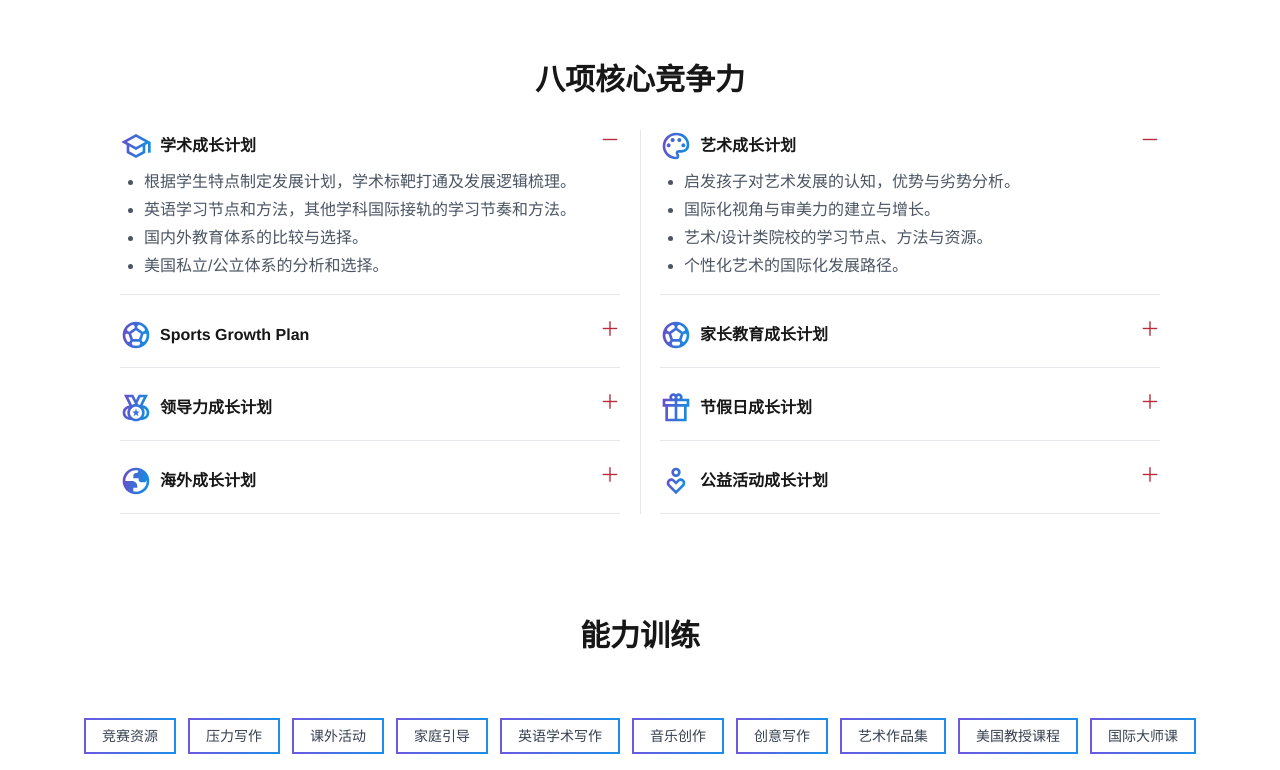
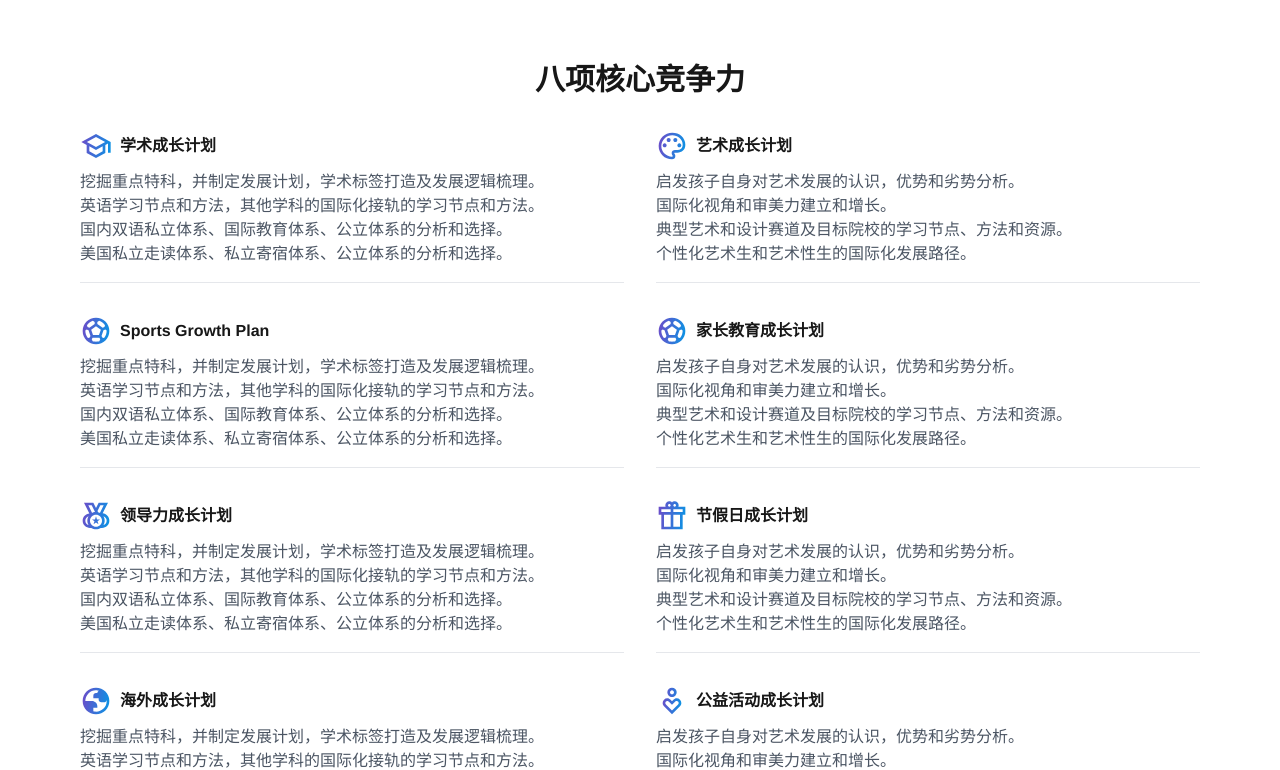
Before and after one commit to jacobsun000/ulead, a Next.js app: page /zh/lead-program in a window 1280 px wide. Shown: the part 2493-3263 px from the top of the page. Built offline with nearby package versions, Linux system fonts and the light colour scheme.

Commit message:
add 8 core

```diff
--- a/app/zh/lead-program/page.js
+++ b/app/zh/lead-program/page.js
@@ -1,7 +1,83 @@
 import PageBackground from "@/ui/zh/PageBackground";
 import Footer from "@/ui/zh/Footer";
+import SectionHeader from "@/ui/zh/SectionHeader";
+import Image from 'next/image'
+
+const ServiceItem = ({ title, description, isOpen, isRed, icon }) => {
+  return (
+    <div className="border-b py-4" open={isOpen}>
+      <div className="flex items-center cursor-pointer list-none">
+        <div className="w-8 h-8">
+          <Image src={icon} alt={title} width={40} height={40} />
+        </div>
+        <span className="pl-2 font-semibold text-left">{title}</span>
+      </div>
+      <ul className="mt-2 text-gray-600">
+        {description && description.map((item, index) => (<li key={index}>{item}</li>))}
+      </ul>
+    </div>
+  );
+};
 
 export default function LeadProgramPage() {
+  const services = [
+    {
+      title: "学术成长计划", icon: "/img/lead-program/11.svg", isOpen: false, isRed: false,
+      description: ["挖掘重点特科，并制定发展计划，学术标签打造及发展逻辑梳理。",
+        "英语学习节点和方法，其他学科的国际化接轨的学习节点和方法。",
+        "国内双语私立体系、国际教育体系、公立体系的分析和选择。",
+        "美国私立走读体系、私立寄宿体系、公立体系的分析和选择。"]
+    },
+    {
+      title: "艺术成长计划", icon: "/img/lead-program/22.svg", isOpen: false, isRed: false,
+      description: ["启发孩子自身对艺术发展的认识，优势和劣势分析。",
+        "国际化视角和审美力建立和增长。",
+        "典型艺术和设计赛道及目标院校的学习节点、方法和资源。",
+        "个性化艺术生和艺术性生的国际化发展路径。"]
+    },
+    {
+      title: "Sports Growth Plan", icon: "/img/lead-program/33.svg", isOpen: false, isRed: false,
+      description: ["挖掘重点特科，并制定发展计划，学术标签打造及发展逻辑梳理。",
+        "英语学习节点和方法，其他学科的国际化接轨的学习节点和方法。",
+        "国内双语私立体系、国际教育体系、公立体系的分析和选择。",
+        "美国私立走读体系、私立寄宿体系、公立体系的分析和选择。"]
+    },
+    {
+      title: "家长教育成长计划", icon: "/img/lead-program/44.svg", isOpen: false, isRed: false,
+      description: ["启发孩子自身对艺术发展的认识，优势和劣势分析。",
+        "国际化视角和审美力建立和增长。",
+        "典型艺术和设计赛道及目标院校的学习节点、方法和资源。",
+        "个性化艺术生和艺术性生的国际化发展路径。"]
+    },
+    {
+      title: "领导力成长计划", icon: "/img/lead-program/55.svg", isOpen: false, isRed: false,
+      description: ["挖掘重点特科，并制定发展计划，学术标签打造及发展逻辑梳理。",
+        "英语学习节点和方法，其他学科的国际化接轨的学习节点和方法。",
+        "国内双语私立体系、国际教育体系、公立体系的分析和选择。",
+        "美国私立走读体系、私立寄宿体系、公立体系的分析和选择。"]
+    },
+    {
+      title: "节假日成长计划", icon: "/img/lead-program/66.svg", isOpen: false, isRed: false,
+      description: ["启发孩子自身对艺术发展的认识，优势和劣势分析。",
+        "国际化视角和审美力建立和增长。",
+        "典型艺术和设计赛道及目标院校的学习节点、方法和资源。",
+        "个性化艺术生和艺术性生的国际化发展路径。"]
+    },
+    {
+      title: "海外成长计划", icon: "/img/lead-program/77.svg", isOpen: false, isRed: false,
+      description: ["挖掘重点特科，并制定发展计划，学术标签打造及发展逻辑梳理。",
+        "英语学习节点和方法，其他学科的国际化接轨的学习节点和方法。",
+        "国内双语私立体系、国际教育体系、公立体系的分析和选择。",
+        "美国私立走读体系、私立寄宿体系、公立体系的分析和选择。"]
+    },
+    {
+      title: "公益活动成长计划", icon: "/img/lead-program/88.svg", isOpen: false, isRed: false,
+      description: ["启发孩子自身对艺术发展的认识，优势和劣势分析。",
+        "国际化视角和审美力建立和增长。",
+        "典型艺术和设计赛道及目标院校的学习节点、方法和资源。",
+        "个性化艺术生和艺术性生的国际化发展路径。"]
+    },
+  ];
   return (
     <PageBackground page="lead-program">
       {/* ===== Hero ===== */}
@@ -74,117 +150,22 @@ export default function LeadProgramPage() {
           {/* ===== 八项核心竞争力 ===== */}
           <section id="section-core" className="mx-auto mt-16">
             <h2 className="text-center text-2xl md:text-3xl font-bold">八项核心竞争力</h2>
-
-            <div className="mt-8 grid grid-cols-1 md:grid-cols-2 gap-x-10 gap-y-6 relative mt-20 ml-20 mr-20">
-              <div className="hidden md:block absolute left-1/2 top-0 h-full w-px bg-gray-200" aria-hidden />
-
-              {/* 左列 */}
-              <div className="space-y-6">
-                {/* 1 */}
-                <div className="pb-4 border-b border-gray-200">
-                  <div className="flex items-start justify-between">
-                    <div className="flex items-center">
-                      <img src="/img/lead-program/11.svg" alt="学术成长计划" className="w-8 h-8" />
-                      <span className="pl-2 font-semibold">学术成长计划</span>
-                    </div>
-                    <span className="text-primary text-xl leading-none select-none">－</span>
-                  </div>
-                  <ul className="mt-2 text-gray-600 list-disc pl-6 space-y-1">
-                    <li>根据学生特点制定发展计划，学术标靶打通及发展逻辑梳理。</li>
-                    <li>英语学习节点和方法，其他学科国际接轨的学习节奏和方法。</li>
-                    <li>国内外教育体系的比较与选择。</li>
-                    <li>美国私立/公立体系的分析和选择。</li>
-                  </ul>
-                </div>
-
-                {/* 2 */}
-                <div className="pb-4 border-b border-gray-200">
-                  <div className="flex items-start justify-between">
-                    <div className="flex items-center">
-                      <img src="/img/lead-program/33.svg" alt="Sports Growth Plan" className="w-8 h-8" />
-                      <span className="pl-2 font-semibold">Sports Growth Plan</span>
-                    </div>
-                    <span className="text-primary text-xl leading-none select-none">＋</span>
-                  </div>
-                </div>
-
-                {/* 3 */}
-                <div className="pb-4 border-b border-gray-200">
-                  <div className="flex items-start justify-between">
-                    <div className="flex items-center">
-                      <img src="/img/lead-program/55.svg" alt="领导力成长计划" className="w-8 h-8" />
-                      <span className="pl-2 font-semibold">领导力成长计划</span>
-                    </div>
-                    <span className="text-primary text-xl leading-none select-none">＋</span>
-                  </div>
-                </div>
-
-                {/* 4 */}
-                <div className="pb-4 border-b border-gray-200">
-                  <div className="flex items-start justify-between">
-                    <div className="flex items-center">
-                      <img src="/img/lead-program/77.svg" alt="海外成长计划" className="w-8 h-8" />
-                      <span className="pl-2 font-semibold">海外成长计划</span>
-                    </div>
-                    <span className="text-primary text-xl leading-none select-none">＋</span>
-                  </div>
-                </div>
-              </div>
-
-              {/* 右列 */}
-              <div className="space-y-6">
-                {/* 1 */}
-                <div className="pb-4 border-b border-gray-200">
-                  <div className="flex items-start justify-between">
-                    <div className="flex items-center">
-                      <img src="/img/lead-program/22.svg" alt="艺术成长计划" className="w-8 h-8" />
-                      <span className="pl-2 font-semibold">艺术成长计划</span>
-                    </div>
-                    <span className="text-primary text-xl leading-none select-none">－</span>
-                  </div>
-                  <ul className="mt-2 text-gray-600 list-disc pl-6 space-y-1">
-                    <li>启发孩子对艺术发展的认知，优势与劣势分析。</li>
-                    <li>国际化视角与审美力的建立与增长。</li>
-                    <li>艺术/设计类院校的学习节点、方法与资源。</li>
-                    <li>个性化艺术的国际化发展路径。</li>
-                  </ul>
-                </div>
-
-                {/* 2 */}
-                <div className="pb-4 border-b border-gray-200">
-                  <div className="flex items-start justify-between">
-                    <div className="flex items-center">
-                      <img src="/img/lead-program/44.svg" alt="家长教育成长计划" className="w-8 h-8" />
-                      <span className="pl-2 font-semibold">家长教育成长计划</span>
-                    </div>
-                    <span className="text-primary text-xl leading-none select-none">＋</span>
-                  </div>
-                </div>
-
-                {/* 3 */}
-                <div className="pb-4 border-b border-gray-200">
-                  <div className="flex items-start justify-between">
-                    <div className="flex items-center">
-                      <img src="/img/lead-program/66.svg" alt="节假日成长计划" className="w-8 h-8" />
-                      <span className="pl-2 font-semibold">节假日成长计划</span>
-                    </div>
-                    <span className="text-primary text-xl leading-none select-none">＋</span>
-                  </div>
-                </div>
-
-                {/* 4 */}
-                <div className="pb-4 border-b border-gray-200">
-                  <div className="flex items-start justify-between">
-                    <div className="flex items-center">
-                      <img src="/img/lead-program/88.svg" alt="公益活动成长计划" className="w-8 h-8" />
-                      <span className="pl-2 font-semibold">公益活动成长计划</span>
-                    </div>
-                    <span className="text-primary text-xl leading-none select-none">＋</span>
-                  </div>
-                </div>
+            <div className="max-w-6xl mx-8 md:mx-12 lg:mx-auto py-4 px-4">
+              <div className="grid grid-cols-1 md:grid-cols-2 gap-x-8 gap-y-4 mb-8">
+                {services.map((service, index) => (
+                  <ServiceItem
+                    key={index}
+                    title={service.title}
+                    icon={service.icon}
+                    isOpen={service.isOpen}
+                    isRed={service.isRed}
+                    description={service.description}
+                  />
+                ))}
               </div>
             </div>
           </section>
+
 
           {/* ===== 能力训练 ===== */}
           <section id="section-abilities" className="mx-auto mt-16 py-6 px-4 text-center">
--- /dev/null
+++ b/ui/zh/SectionHeader.js
@@ -0,0 +1,23 @@
+export default function SectionHeader({ title, style }) {
+  const id = title.toLowerCase().replaceAll(" ", "-");
+  return (
+    <div id={id} className={`flex items-center mx-8 md:mx-[8vw] my-16 scroll-mt-20 md:scroll-mt-24 ${style}`}>
+      {/* Left Line with Diamond */}
+      <div className="flex items-center flex-grow">
+        <div className="border-t border-gray-300 flex-grow"></div>
+        <div className="w-2 h-2 bg-gray-400 translate-x-[-0.5rem] rotate-45 transform ml-2"></div> {/* Diamond */}
+      </div>
+
+      {/* Title */}
+      <h2 className="text-center text-2xl md:text-4xl md:font-medium font-bold text-black mx-4">
+        {title}
+      </h2>
+
+      {/* Right Line with Diamond */}
+      <div className="flex items-center flex-grow">
+        <div className="w-2 h-2 bg-gray-400 translate-x-[0.5rem] rotate-45 transform mr-2"></div> {/* Diamond */}
+        <div className="border-t border-gray-300 flex-grow"></div>
+      </div>
+    </div>
+  );
+}
```
